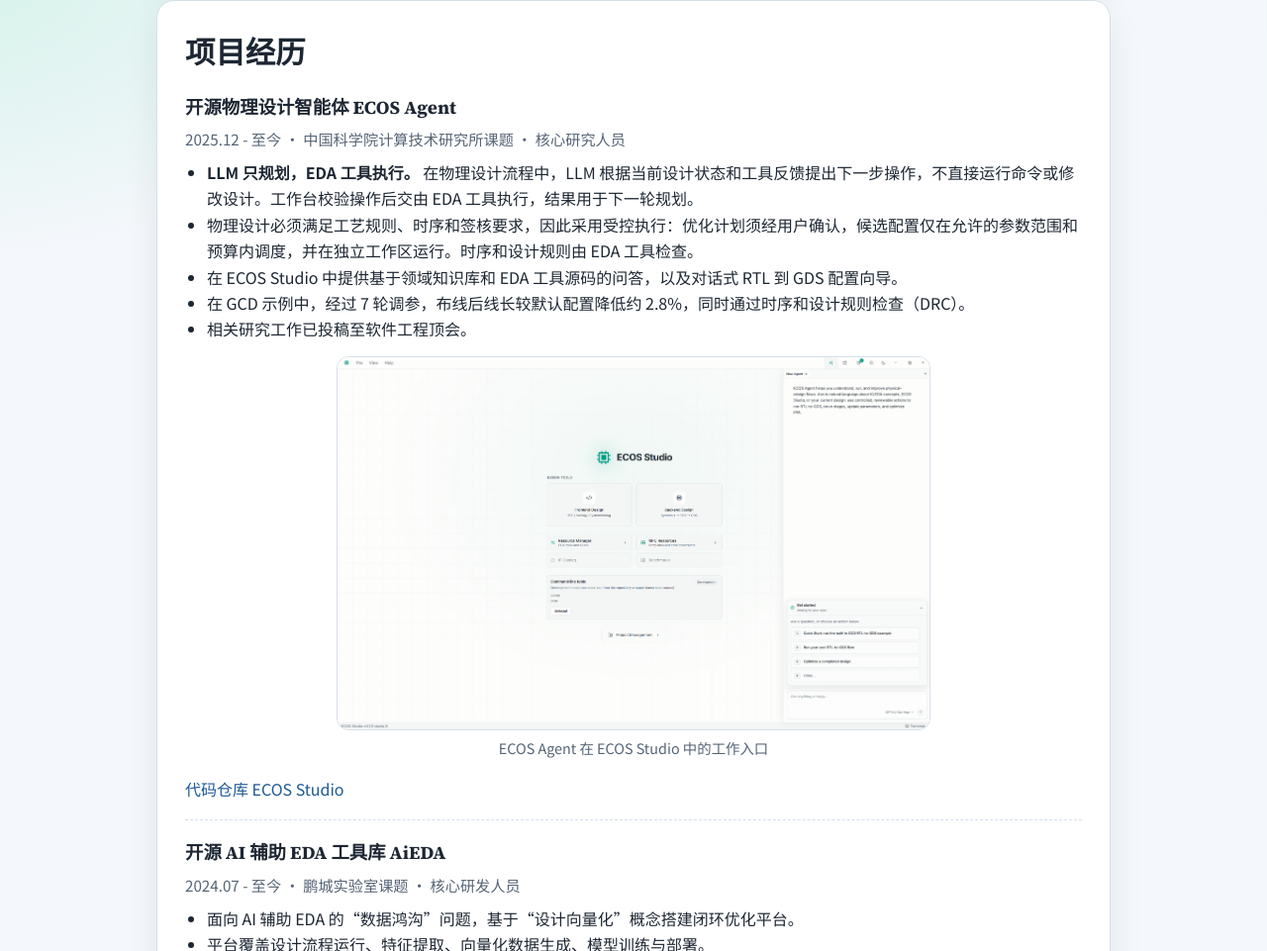
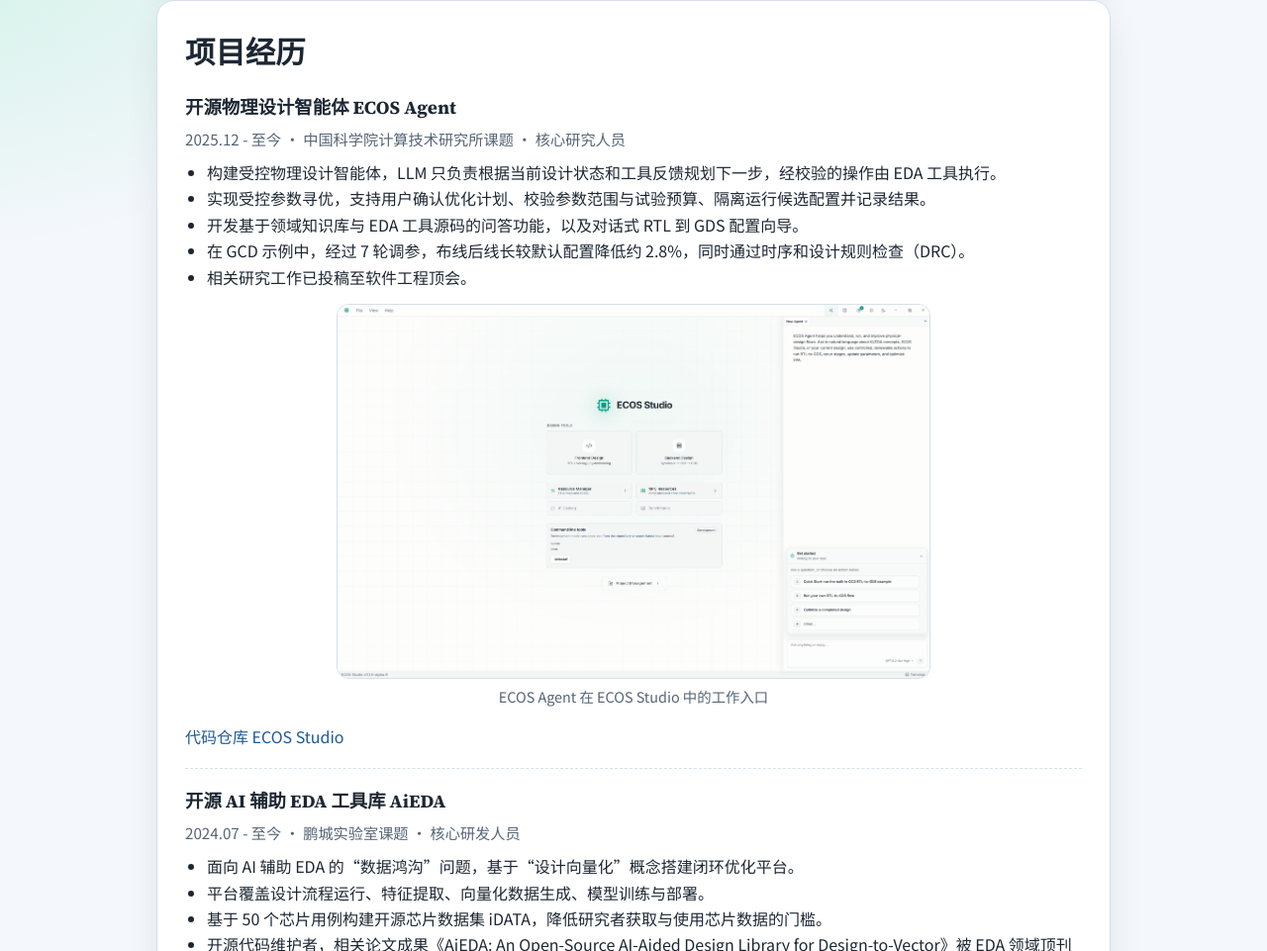
Before and after one commit to YihangQiu/yihangqiu.github.io, a plain HTML site: page index.html in a window 1280 px wide. Shown: the part 1145-2106 px from the top of the page at 99% size. Drawn offline with Linux system fonts and the light colour scheme.

Commit message:
docs: match ECOS Agent copy to project style

```diff
--- a/index.html
+++ b/index.html
@@ -84,9 +84,9 @@
           <h3>开源物理设计智能体 ECOS Agent</h3>
           <p class="meta">2025.12 - 至今 · 中国科学院计算技术研究所课题 · 核心研究人员</p>
           <ul>
-            <li><strong>LLM 只规划，EDA 工具执行。</strong> 在物理设计流程中，LLM 根据当前设计状态和工具反馈提出下一步操作，不直接运行命令或修改设计。工作台校验操作后交由 EDA 工具执行，结果用于下一轮规划。</li>
-            <li>物理设计必须满足工艺规则、时序和签核要求，因此采用受控执行：优化计划须经用户确认，候选配置仅在允许的参数范围和预算内调度，并在独立工作区运行。时序和设计规则由 EDA 工具检查。</li>
-            <li>在 ECOS Studio 中提供基于领域知识库和 EDA 工具源码的问答，以及对话式 RTL 到 GDS 配置向导。</li>
+            <li>构建受控物理设计智能体，LLM 只负责根据当前设计状态和工具反馈规划下一步，经校验的操作由 EDA 工具执行。</li>
+            <li>实现受控参数寻优，支持用户确认优化计划、校验参数范围与试验预算、隔离运行候选配置并记录结果。</li>
+            <li>开发基于领域知识库与 EDA 工具源码的问答功能，以及对话式 RTL 到 GDS 配置向导。</li>
             <li>在 GCD 示例中，经过 7 轮调参，布线后线长较默认配置降低约 2.8%，同时通过时序和设计规则检查（DRC）。</li>
             <li>相关研究工作已投稿至软件工程顶会。</li>
           </ul>
@@ -400,11 +400,9 @@
           projects_title: '项目经历',
           agent_h3: '开源物理设计智能体 ECOS Agent',
           agent_meta: '2025.12 - 至今 · 中国科学院计算技术研究所课题 · 核心研究人员',
-          agent_li1:
-            '<strong>LLM 只规划，EDA 工具执行。</strong> 在物理设计流程中，LLM 根据当前设计状态和工具反馈提出下一步操作，不直接运行命令或修改设计。工作台校验操作后交由 EDA 工具执行，结果用于下一轮规划。',
-          agent_li2:
-            '物理设计必须满足工艺规则、时序和签核要求，因此采用受控执行：优化计划须经用户确认，候选配置仅在允许的参数范围和预算内调度，并在独立工作区运行。时序和设计规则由 EDA 工具检查。',
-          agent_li3: '在 ECOS Studio 中提供基于领域知识库和 EDA 工具源码的问答，以及对话式 RTL 到 GDS 配置向导。',
+          agent_li1: '构建受控物理设计智能体，LLM 只负责根据当前设计状态和工具反馈规划下一步，经校验的操作由 EDA 工具执行。',
+          agent_li2: '实现受控参数寻优，支持用户确认优化计划、校验参数范围与试验预算、隔离运行候选配置并记录结果。',
+          agent_li3: '开发基于领域知识库与 EDA 工具源码的问答功能，以及对话式 RTL 到 GDS 配置向导。',
           agent_li4: '在 GCD 示例中，经过 7 轮调参，布线后线长较默认配置降低约 2.8%，同时通过时序和设计规则检查（DRC）。',
           agent_li5: '相关研究工作已投稿至软件工程顶会。',
           agent_caption: 'ECOS Agent 在 ECOS Studio 中的工作入口',
@@ -515,11 +513,11 @@
           agent_h3: 'Open-Source Physical Design Agent: ECOS Agent',
           agent_meta: 'Dec 2025 - Present · Institute of Computing Technology, Chinese Academy of Sciences · Core Researcher',
           agent_li1:
-            '<strong>The LLM plans; EDA tools execute.</strong> During physical design, the LLM uses the current design state and tool feedback to propose the next action. It does not run commands or modify the design directly. The workbench validates proposed actions before EDA tools execute them. The results inform the next planning step.',
+            'Built a controlled physical design agent. The LLM only plans the next step based on the current design state and tool feedback, while EDA tools execute validated actions.',
           agent_li2:
-            'Physical design must meet process rules, timing requirements, and signoff criteria. Users approve optimization plans, and the workbench schedules trials in isolated workspaces within allowed parameter ranges and budgets. EDA tools check timing and design rules.',
+            'Implemented controlled parameter tuning with user approval of optimization plans, parameter range and trial budget checks, isolated runs, and result logging.',
           agent_li3:
-            'ECOS Agent also supports domain Q&A grounded in a knowledge base and EDA tool source code, and a conversational RTL-to-GDS configuration wizard.',
+            'Developed domain Q&A based on a knowledge base and EDA tool source code, along with a conversational RTL-to-GDS configuration wizard.',
           agent_li4:
             'In the GCD example, seven tuning rounds reduced post-route wirelength by about 2.8% relative to the default configuration while passing timing and design rule checks (DRC).',
           agent_li5: 'Related research has been submitted to a top-tier software engineering conference.',
```
